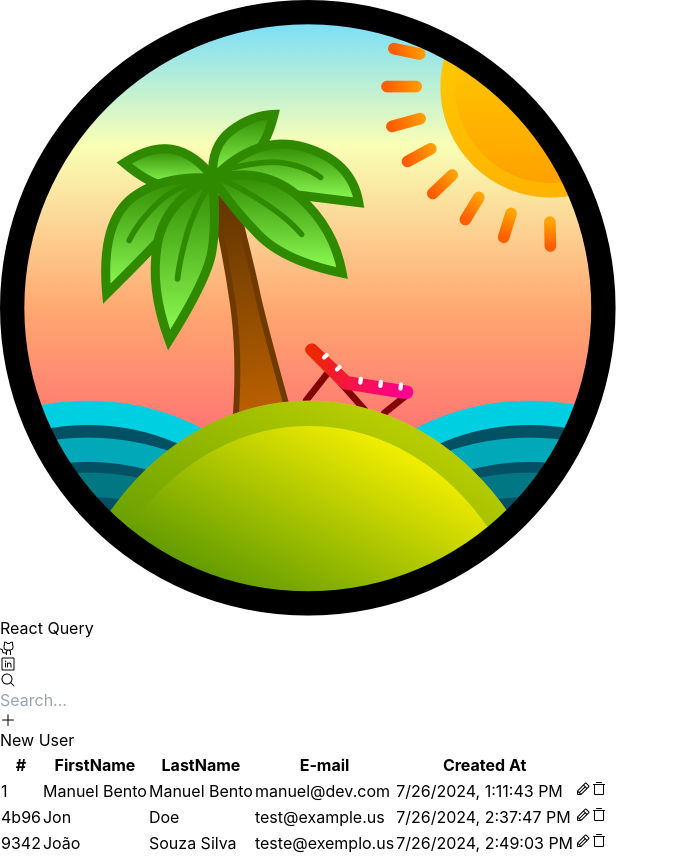
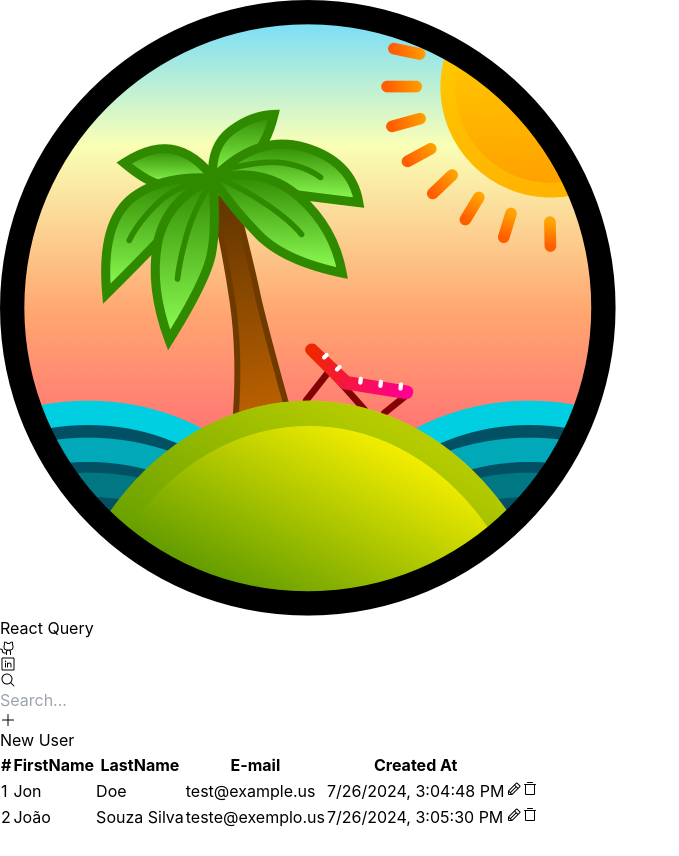
Before and after one commit to manuelbento19/tanstack-query, a React (Vite) app: page / in a window 1280 px wide. Shown: the whole page, without its empty margins (0-679 px from the left). After the commit the page ends 830 px from the top, so only its background shows below. Built offline with nearby package versions, Linux system fonts and the light colour scheme; data requests are answered from the project's data file.

Commit message:
refactor: User #id

```diff
--- a/database/index.json
+++ b/database/index.json
@@ -1,25 +1,18 @@
 {
   "users": [
     {
-      "id": "1",
-      "firstName": "Manuel Bento",
-      "lastName": "Manuel Bento",
-      "email": "manuel@dev.com",
-      "created_at": "2024-07-26T13:11:43.705Z"
-    },
-    {
-      "id": "4b96",
+      "id": "19f9",
       "firstName": "Jon",
       "lastName": "Doe",
       "email": "test@example.us",
-      "created_at": "2024-07-26T14:37:47.955Z"
+      "created_at": "2024-07-26T15:04:48.670Z"
     },
     {
-      "id": "9342",
+      "id": "48b8",
       "firstName": "João",
       "lastName": "Souza Silva",
       "email": "teste@exemplo.us",
-      "created_at": "2024-07-26T14:49:03.660Z"
+      "created_at": "2024-07-26T15:05:30.360Z"
     }
   ]
 }
--- a/src/app/pages/home/partials/table.tsx
+++ b/src/app/pages/home/partials/table.tsx
@@ -33,9 +33,9 @@ export default function Table() {
                 </thead>
                 <tbody className="text-gray-500 divide-y divide-gray-200/80">
                 {data?.map((item,index)=>(
-                    <tr key={index}>
+                    <tr key={item.id}>
                         <td className="border-gray-200 bg-white px-5 py-5 text-sm">
-                            <p className="whitespace-no-wrap">{item.id}</p>
+                            <p className="whitespace-no-wrap">{index+1}</p>
                         </td>
                         <td className="border-gray-200 bg-white px-5 py-5 text-sm">
                             <p className="whitespace-no-wrap">{item.firstName}</p>
```
